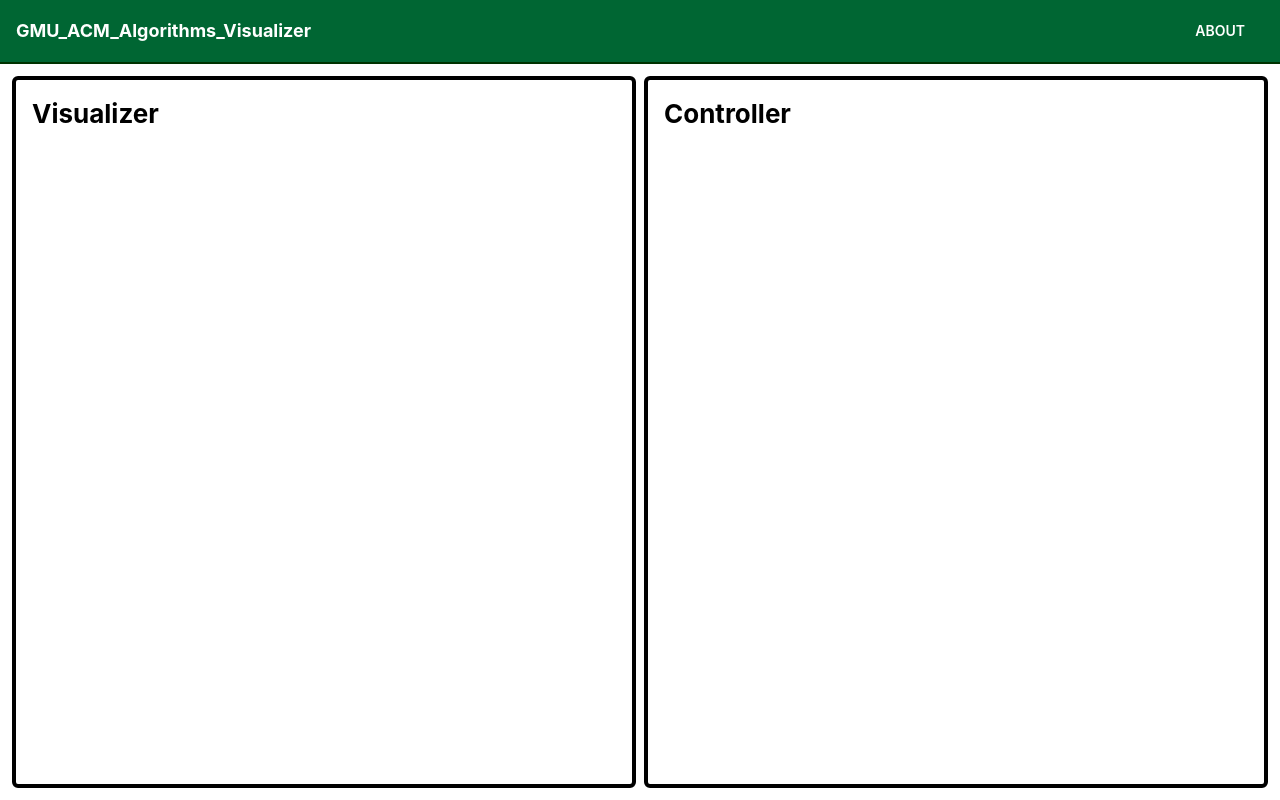
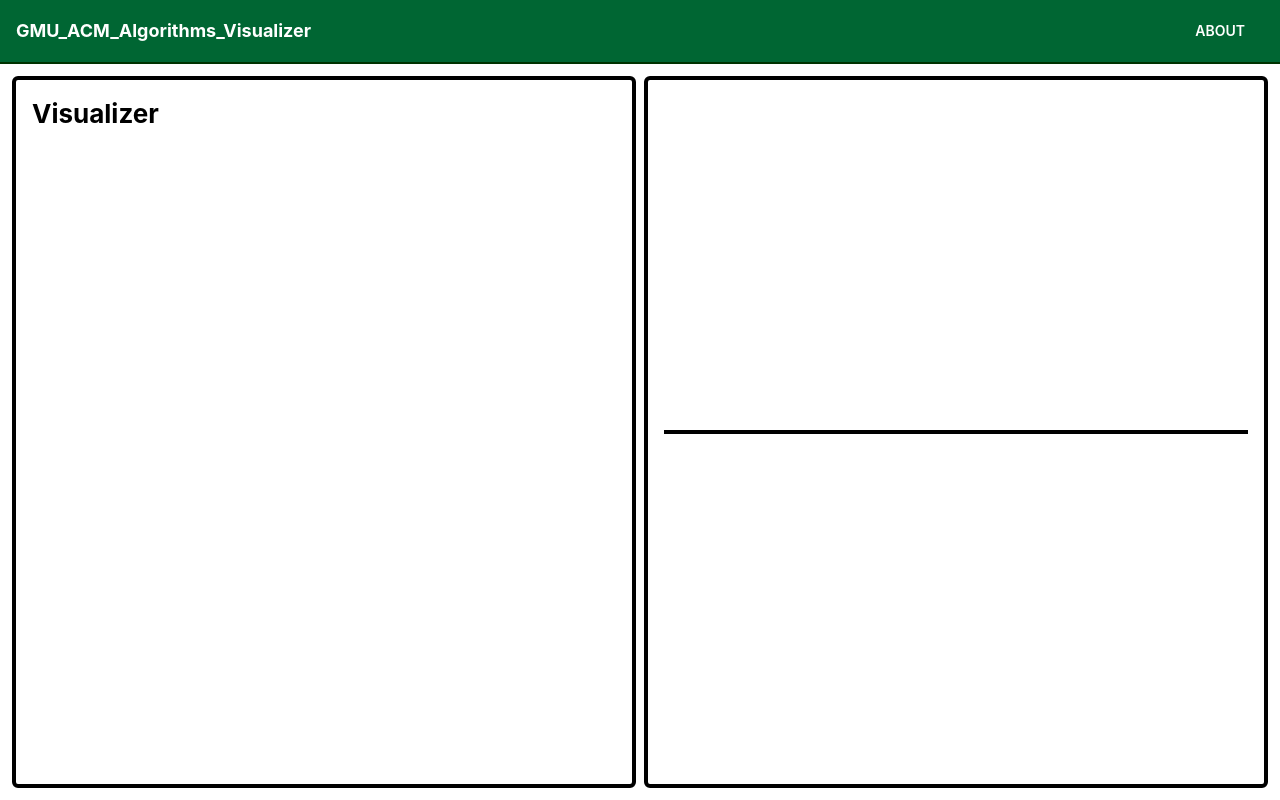
Before and after one commit to StoicNeutron/GMU_ACM, a Next.js app in the folder web/: page /home in a window 1280 px wide. Built offline with nearby package versions, Linux system fonts and the light colour scheme.

Commit message:
feat(home) add a row divider to the controller tile

```diff
--- a/web/src/components/pages/home/Controller.tsx
+++ b/web/src/components/pages/home/Controller.tsx
@@ -1,4 +1,4 @@
-import { Flex, Title } from "@mantine/core";
+import { Box, Divider, Flex, Title } from "@mantine/core";
 
 const styles = {
   container: {
@@ -6,12 +6,20 @@ const styles = {
     padding: 16,
     borderRadius: 2,
   },
+  divider: {
+    border: "2px solid black",
+  },
 } as Record<string, React.CSSProperties>;
 
 export default function Component() {
   return (
-    <Flex flex={1} style={styles.container}>
-      <Title order={2}>Controller</Title>
+    <Flex flex={1} direction={"column"} style={styles.container}>
+      {/* user input */}
+      <Box id="user-input" flex={1} />
+      {/* divider */}
+      <Divider style={styles.divider} />
+      {/* analysis */}
+      <Box id="analysis" flex={1} />
     </Flex>
   );
 }
```
